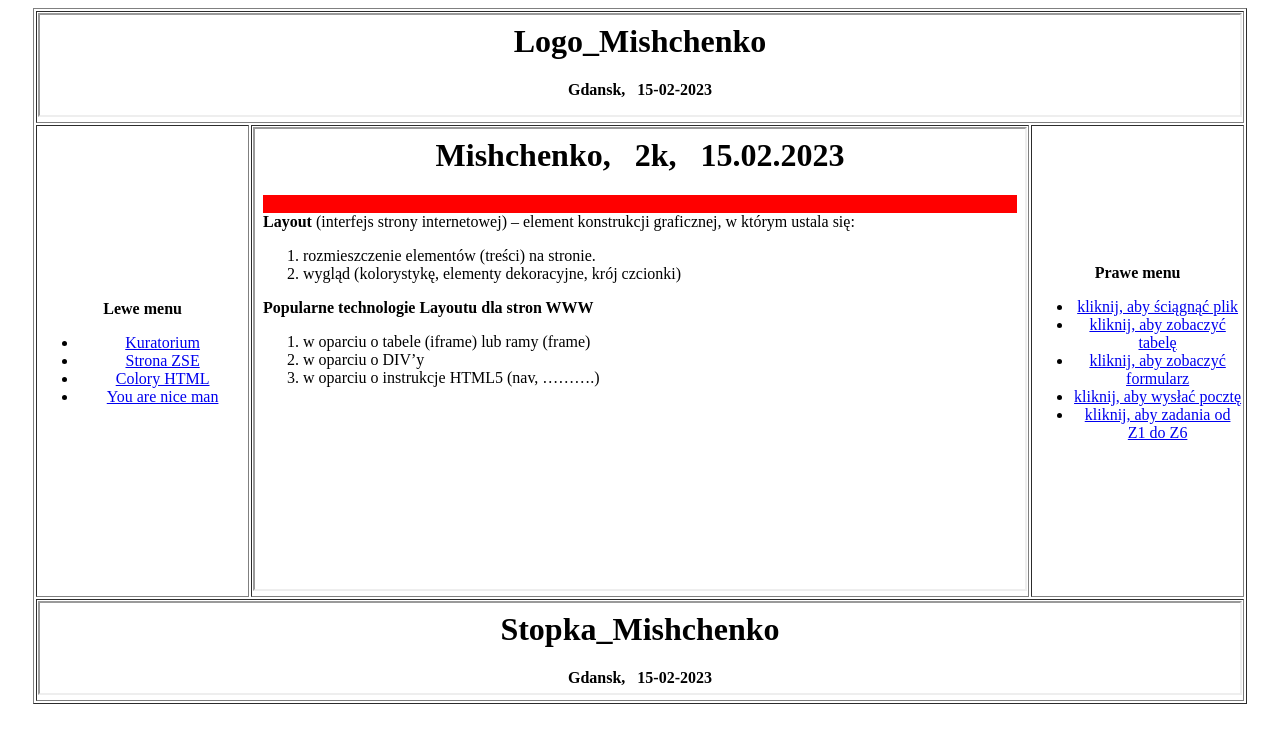
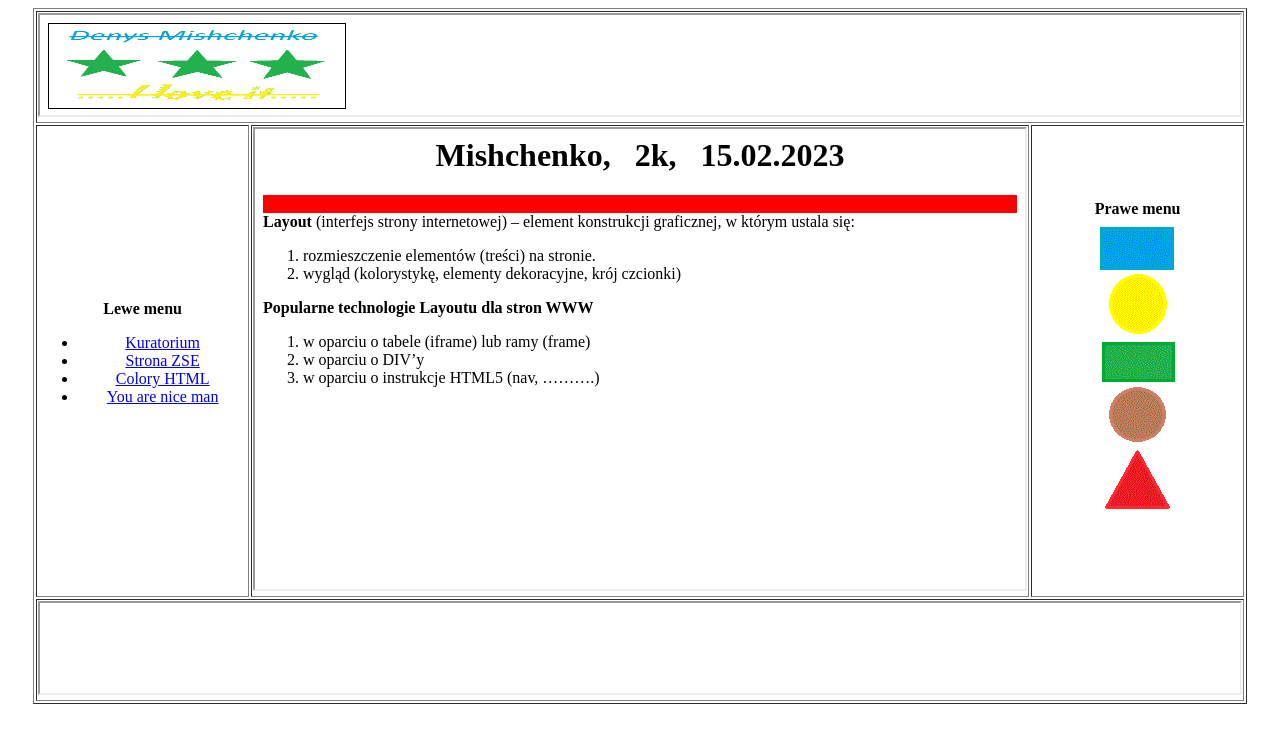
Before and after one commit to GoJaBssdsds/MishchenkoDenis_z12_z13, a plain HTML site: page index.html in a window 1280 px wide. Drawn offline with Linux system fonts and the light colour scheme.

Commit message:
Add files via upload

```diff
--- a/index.html
+++ b/index.html
@@ -44,29 +44,20 @@
 
 		<td width=18% align="center">
 			<b>Prawe menu</b>
-				<ul>
+			<br>
+			<map name="mapa_mishchenko">
 
-					<li>
-						<a href="plik_Mishchenko.html" target="obszar_glowny" >kliknij, aby ściągnąć plik</a>
-					</li>
+				<area shape="rect" coords="13,10,84,50" href="plik_Mishchenko.html" target="obszar_glowny">
 
-					<li>
-						<a href="tabela_Mishchenko.html" target="obszar_glowny">kliknij, aby zobaczyć tabelę</a>
-					</li>
+				<area shape="circle" coords="49,84,28" href="tabela_Mishchenko.html" target="obszar_glowny">
 
-					<li>
-						<a href="formularz_Mishchenko.html" target="obszar_glowny">kliknij, aby zobaczyć formularz</a>
-					</li>
+				<area shape="rect" coords="15,125,85,162" href="formularz_Mishchenko.html" target="obszar_glowny">
 
-					<li>
-						<a href="poczta_Mishchenko.html" target="obszar_glowny" >kliknij, aby wysłać pocztę</a>
-					</li>
+				<area shape="circle" coords="49,195,27" href="poczta_Mishchenko.html" target="obszar_glowny">
 
-					<li>
-						<a href="index1.html" target="obszar_glowny">kliknij, aby zadania od <br>Z1 do Z6</a>
-					</li>
+				<area shape="poly" coords="19,288,49,234,79,288" href="https://perelki.net/" target="obszar_glowny">
 
-				</ul>
+				<img src="mapa_mishchenko.gif" alt="tutaj wybieraj linki" usemap="#mapa_mishchenko">
 		</td>
 	</tr>
 
--- a/logo_Mishchenko.html
+++ b/logo_Mishchenko.html
@@ -3,7 +3,8 @@
         <meta charset="utf-8">
      </head>
     <body>
-        <h1 align="center">Logo_Mishchenko</h1>
-		<p align="center"><b>Gdansk, &nbsp 15-02-2023</b></p>
+
+       <img src="logo_zadanie_15_Mishchenko.png" width="25%" height="100%" border="1" align="left">
+
     </body>
 </html>
--- a/stopka_Mishchenko.html
+++ b/stopka_Mishchenko.html
@@ -3,7 +3,10 @@
         <meta charset="utf-8">
      </head>
     <body>
-        <h1 align="center">Stopka_Mishchenko</h1>
-		<p align="center"><b>Gdansk, &nbsp 15-02-2023</b></p>
-    </body>
+
+
+        <center><script type = "text/javascript" src = "//www.deszczowce.pl/licznik/licznik.php?id=122678063"></script><center>
+
+
+	</body>
 </html>
```
Also changed, not shown: logo_zadanie_15_Mishchenko.png (added), mapa_mishchenko.gif (added).
